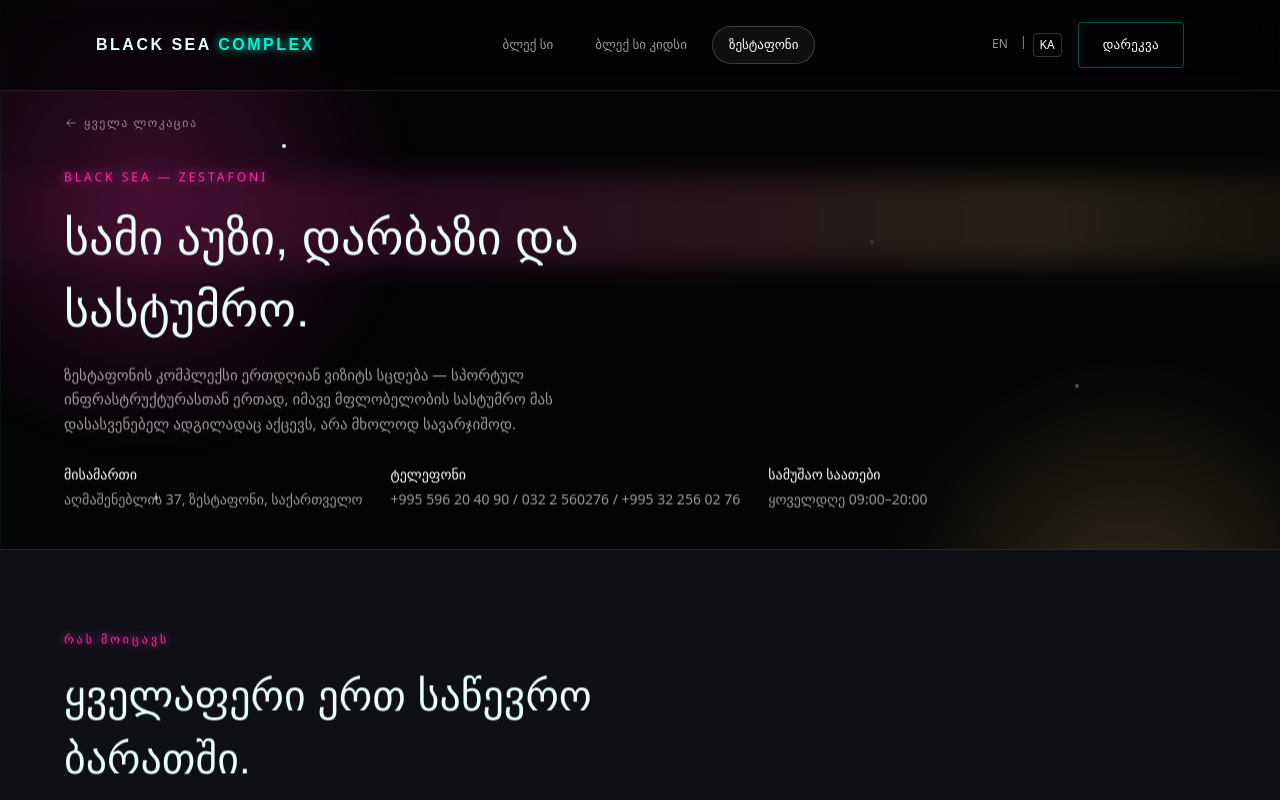
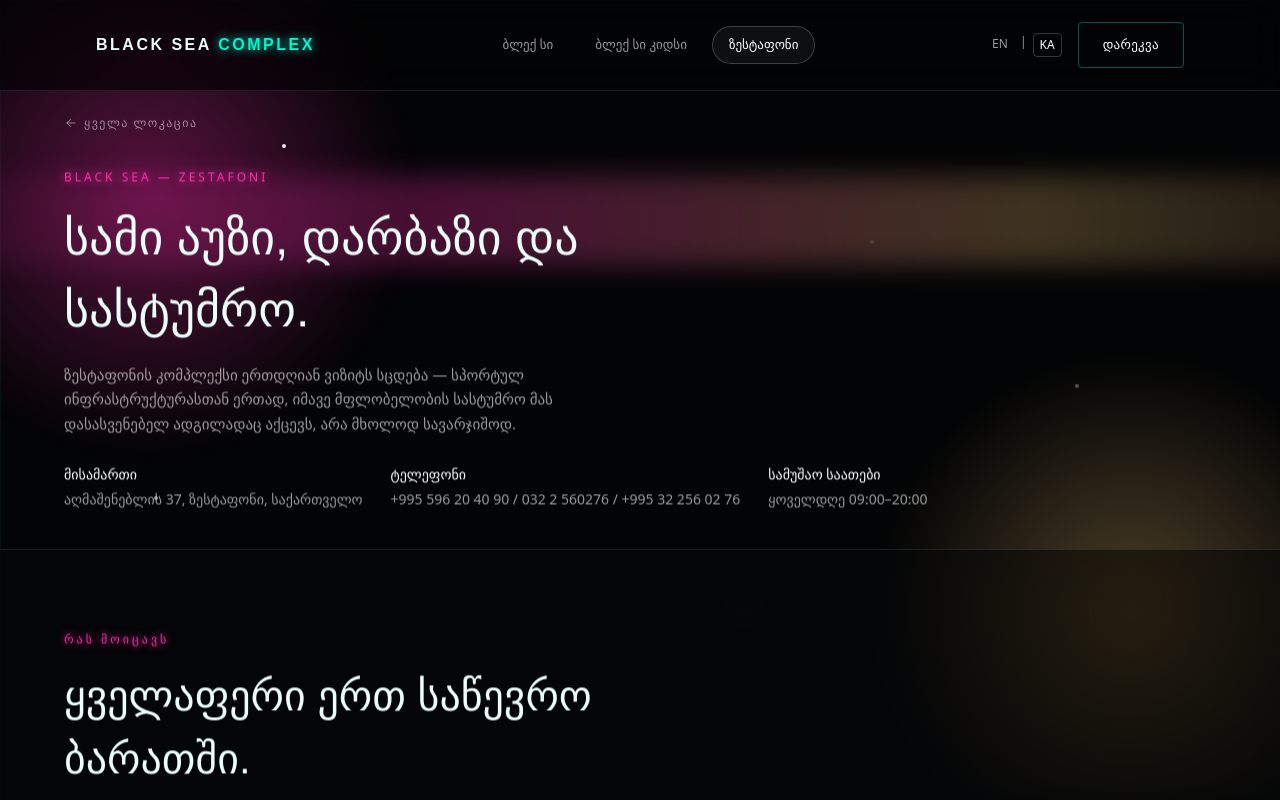
Before and after one commit to BubaVerseX/blacksea2, a Next.js app: page /zestafoni in a window 1280 px wide. Shown: the top 800 px of the page. Built offline with nearby package versions, Linux system fonts and the light colour scheme.

Commit message:
Fix backgrounds: translucent section bands, real scroll parallax

```diff
--- a/src/app/LocationBackground.tsx
+++ b/src/app/LocationBackground.tsx
@@ -3,9 +3,13 @@
 import { useEffect, useRef } from "react";
 import type { LocationId } from "./content";
 
-/** Attaches a passive scroll listener that offsets each ref'd layer by
- *  scrollY * its own speed factor, giving a parallax feel — the fixed
- *  layers seem to drift at a fraction of real scroll speed. */
+/** Attaches a passive scroll listener that offsets each ref'd wrapper by
+ *  scrollY * its own speed factor, giving a parallax feel — different layers
+ *  drift at different fractions of real scroll speed. Each wrapper spans the
+ *  full background (inset: 0) purely so it can carry the JS transform; the
+ *  CSS-animated child inside keeps its original percentage-based position.
+ *  This split is necessary because a running CSS animation on `transform`
+ *  silently overrides any inline transform set directly on the same element. */
 function useParallax(speeds: number[]) {
   const refs = useRef<(HTMLDivElement | null)[]>([]);
 
@@ -38,56 +42,79 @@ function useParallax(speeds: number[]) {
   return refs;
 }
 
+function Layer({
+  parallaxRef,
+  children,
+}: {
+  parallaxRef: (el: HTMLDivElement | null) => void;
+  children: React.ReactNode;
+}) {
+  return (
+    <div ref={parallaxRef} style={{ position: "absolute", inset: 0 }}>
+      {children}
+    </div>
+  );
+}
+
 function BlackSeaBg() {
-  const refs = useParallax([0.18, 0.32, 0.32, 0.32, 0.22, 0.22]);
+  const refs = useParallax([0.14, 0.14, 0.32, 0.36, 0.3]);
   return (
     <div className="loc-bg" aria-hidden="true">
-      <div ref={(el) => { refs.current[0] = el; }} className="bg-ring" style={{ left: "18%", top: "28%" }} />
-      <div ref={(el) => { refs.current[0] = el; }} className="bg-ring" style={{ left: "18%", top: "28%", animationDelay: "1.6s" }} />
-      <div ref={(el) => { refs.current[1] = el; }} className="bg-streak" style={{ top: "16%", width: 260, animationDuration: "5.2s" }} />
-      <div ref={(el) => { refs.current[2] = el; }} className="bg-streak" style={{ top: "48%", width: 200, animationDuration: "6.4s", animationDelay: "1.4s" }} />
-      <div ref={(el) => { refs.current[3] = el; }} className="bg-streak" style={{ top: "74%", width: 170, animationDuration: "5.8s", animationDelay: "2.6s" }} />
-      <div ref={(el) => { refs.current[4] = el; }} className="bg-ring" style={{ right: "12%", bottom: "18%", animationDelay: "0.8s" }} />
-      <div ref={(el) => { refs.current[5] = el; }} className="bg-ring" style={{ right: "12%", bottom: "18%", animationDelay: "2.4s" }} />
+      <Layer parallaxRef={(el) => { refs.current[0] = el; }}>
+        <div className="bg-ring" style={{ left: "18%", top: "28%" }} />
+        <div className="bg-ring" style={{ left: "18%", top: "28%", animationDelay: "1.6s" }} />
+      </Layer>
+      <Layer parallaxRef={(el) => { refs.current[1] = el; }}>
+        <div className="bg-ring" style={{ right: "12%", bottom: "18%", animationDelay: "0.8s" }} />
+        <div className="bg-ring" style={{ right: "12%", bottom: "18%", animationDelay: "2.4s" }} />
+      </Layer>
+      <Layer parallaxRef={(el) => { refs.current[2] = el; }}>
+        <div className="bg-streak" style={{ top: "16%", width: 260, animationDuration: "5.2s" }} />
+      </Layer>
+      <Layer parallaxRef={(el) => { refs.current[3] = el; }}>
+        <div className="bg-streak" style={{ top: "48%", width: 200, animationDuration: "6.4s", animationDelay: "1.4s" }} />
+      </Layer>
+      <Layer parallaxRef={(el) => { refs.current[4] = el; }}>
+        <div className="bg-streak" style={{ top: "74%", width: 170, animationDuration: "5.8s", animationDelay: "2.6s" }} />
+      </Layer>
     </div>
   );
 }
 
 function KidsBg() {
-  const refs = useParallax([0.15, 0.25, 0.2, 0.28, 0.18, 0.3, 0.22, 0.26]);
   const bubbles = [
-    { color: "255,138,216", size: 30, left: "8%", dur: "9s", delay: "0s" },
-    { color: "0,245,208", size: 18, left: "20%", dur: "7s", delay: "1.2s" },
-    { color: "209,153,255", size: 40, left: "34%", dur: "11s", delay: "2.4s" },
-    { color: "255,214,242", size: 16, left: "48%", dur: "8s", delay: "0.6s" },
-    { color: "125,255,240", size: 24, left: "62%", dur: "9.5s", delay: "3s" },
-    { color: "255,138,216", size: 14, left: "74%", dur: "7.5s", delay: "1.8s" },
-    { color: "209,153,255", size: 22, left: "86%", dur: "10s", delay: "0.3s" },
-    { color: "0,245,208", size: 32, left: "94%", dur: "8.6s", delay: "2.1s" },
+    { color: "255,138,216", size: 30, left: "8%", dur: "9s", delay: "0s", speed: 0.14 },
+    { color: "0,245,208", size: 18, left: "20%", dur: "7s", delay: "1.2s", speed: 0.32 },
+    { color: "209,153,255", size: 40, left: "34%", dur: "11s", delay: "2.4s", speed: 0.1 },
+    { color: "255,214,242", size: 16, left: "48%", dur: "8s", delay: "0.6s", speed: 0.36 },
+    { color: "125,255,240", size: 24, left: "62%", dur: "9.5s", delay: "3s", speed: 0.2 },
+    { color: "255,138,216", size: 14, left: "74%", dur: "7.5s", delay: "1.8s", speed: 0.38 },
+    { color: "209,153,255", size: 22, left: "86%", dur: "10s", delay: "0.3s", speed: 0.22 },
+    { color: "0,245,208", size: 32, left: "94%", dur: "8.6s", delay: "2.1s", speed: 0.16 },
   ];
+  const refs = useParallax(bubbles.map((b) => b.speed));
   return (
     <div className="loc-bg" aria-hidden="true">
       {bubbles.map((b, i) => (
+        <Layer key={i} parallaxRef={(el) => { refs.current[i] = el; }}>
           <div
-          key={i}
-          ref={(el) => { refs.current[i] = el; }}
             className="bg-bubble"
             style={{
               left: b.left,
               width: b.size,
               height: b.size,
-            background: `radial-gradient(circle, rgba(${b.color},0.55), transparent 72%)`,
+              background: `radial-gradient(circle, rgba(${b.color},0.8), transparent 72%)`,
               animationDuration: `${b.dur}, ${(parseFloat(b.dur) * 0.55).toFixed(1)}s`,
               animationDelay: b.delay,
             }}
           />
+        </Layer>
       ))}
     </div>
   );
 }
 
 function ZestafoniBg() {
-  const refs = useParallax([0.12, 0.16, 0.1, 0.3, 0.34, 0.28, 0.32]);
   const sparkles = [
     { top: "18%", left: "22%", delay: "0s" },
     { top: "62%", left: "12%", delay: "0.7s" },
@@ -95,18 +122,22 @@ function ZestafoniBg() {
     { top: "76%", left: "58%", delay: "0.4s" },
     { top: "48%", left: "84%", delay: "1.8s" },
   ];
+  const refs = useParallax([0.12, 0.16, 0.1, 0.3, 0.34, 0.28, 0.32]);
   return (
     <div className="loc-bg" aria-hidden="true">
-      <div ref={(el) => { refs.current[0] = el; }} className="bg-orb-warm" style={{ left: "-10%", top: "-6%" }} />
-      <div ref={(el) => { refs.current[1] = el; }} className="bg-orb-warm bg-orb-warm--gold" style={{ right: "-8%", bottom: "-10%" }} />
-      <div ref={(el) => { refs.current[2] = el; }} className="bg-aurora" />
+      <Layer parallaxRef={(el) => { refs.current[0] = el; }}>
+        <div className="bg-orb-warm" style={{ left: "-10%", top: "-6%" }} />
+      </Layer>
+      <Layer parallaxRef={(el) => { refs.current[1] = el; }}>
+        <div className="bg-orb-warm bg-orb-warm--gold" style={{ right: "-8%", bottom: "-10%" }} />
+      </Layer>
+      <Layer parallaxRef={(el) => { refs.current[2] = el; }}>
+        <div className="bg-aurora" />
+      </Layer>
       {sparkles.map((s, i) => (
-        <div
-          key={i}
-          ref={(el) => { refs.current[3 + i] = el; }}
-          className="bg-sparkle"
-          style={{ top: s.top, left: s.left, animationDelay: s.delay }}
-        />
+        <Layer key={i} parallaxRef={(el) => { refs.current[3 + i] = el; }}>
+          <div className="bg-sparkle" style={{ top: s.top, left: s.left, animationDelay: s.delay }} />
+        </Layer>
       ))}
     </div>
   );
--- a/src/app/LocationPage.tsx
+++ b/src/app/LocationPage.tsx
@@ -55,7 +55,7 @@ export default function LocationPage({ id, lang }: { id: LocationId; lang: Lang
       </section>
 
       {/* WHAT'S INCLUDED */}
-      <section className="border-y border-white/10 px-8 py-20" style={{ background: "var(--panel-2)" }}>
+      <section className="section-glass border-y border-white/10 px-8 py-20">
         <div className="mx-auto max-w-6xl">
           <div data-reveal className="mb-4 text-[12px] uppercase tracking-[3px]" style={{ color: accentVar, textShadow: "0 0 10px currentColor" }}>
             {t(ui.includedEyebrow, lang)}
@@ -180,7 +180,7 @@ export default function LocationPage({ id, lang }: { id: LocationId; lang: Lang
       </section>
 
       {/* GALLERY */}
-      <section className="border-y border-white/10 px-8 py-20" style={{ background: "var(--panel-2)" }}>
+      <section className="section-glass border-y border-white/10 px-8 py-20">
         <div className="mx-auto max-w-6xl">
           <div data-reveal className="mb-4 text-[12px] uppercase tracking-[3px]" style={{ color: accentVar, textShadow: "0 0 10px currentColor" }}>
             {t(ui.galleryEyebrow, lang)}
--- a/src/app/globals.css
+++ b/src/app/globals.css
@@ -282,6 +282,14 @@ body {
   pointer-events: none;
 }
 
+/* Translucent section bands — let the animated background stay visible under
+   content bands that need a readability scrim, instead of a flat opaque panel. */
+.section-glass {
+  background: rgba(6, 7, 10, 0.58);
+  backdrop-filter: blur(10px) saturate(140%);
+  -webkit-backdrop-filter: blur(10px) saturate(140%);
+}
+
 /* Black Sea — kinetic lines + shockwave pulses (cyan, fast, energetic) */
 .bg-ring {
   position: absolute;
@@ -289,7 +297,7 @@ body {
   height: 24px;
   margin: -12px 0 0 -12px;
   border-radius: 50%;
-  border: 1.5px solid rgba(0, 245, 208, 0.55);
+  border: 1.5px solid rgba(0, 245, 208, 0.75);
   animation: bg-ring-pulse 3.4s ease-out infinite;
 }
 
@@ -310,7 +318,7 @@ body {
   left: -30%;
   height: 3px;
   border-radius: 2px;
-  background: linear-gradient(90deg, transparent, rgba(0, 245, 208, 0.65), transparent);
+  background: linear-gradient(90deg, transparent, rgba(0, 245, 208, 0.85), transparent);
   animation: bg-streak-move 5s linear infinite;
 }
 
@@ -381,13 +389,13 @@ body {
   height: 46vw;
   max-height: 520px;
   border-radius: 50%;
-  background: radial-gradient(circle, rgba(255, 47, 176, 0.22), transparent 68%);
+  background: radial-gradient(circle, rgba(255, 47, 176, 0.34), transparent 68%);
   filter: blur(10px);
   animation: bg-drift-slow 14s ease-in-out infinite;
 }
 
 .bg-orb-warm--gold {
-  background: radial-gradient(circle, rgba(250, 199, 117, 0.2), transparent 68%);
+  background: radial-gradient(circle, rgba(250, 199, 117, 0.3), transparent 68%);
   animation-duration: 18s;
   animation-delay: 2s;
 }
@@ -409,7 +417,7 @@ body {
   top: 22%;
   width: 140%;
   height: 90px;
-  background: linear-gradient(90deg, transparent, rgba(255, 47, 176, 0.16), rgba(250, 199, 117, 0.14), transparent);
+  background: linear-gradient(90deg, transparent, rgba(255, 47, 176, 0.28), rgba(250, 199, 117, 0.24), transparent);
   filter: blur(14px);
   animation: bg-aurora-sweep 9s ease-in-out infinite alternate;
 }
```
Lines whose indentation alone changed are shown as unchanged.
